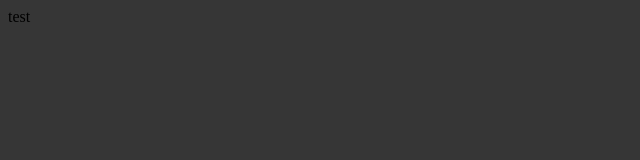
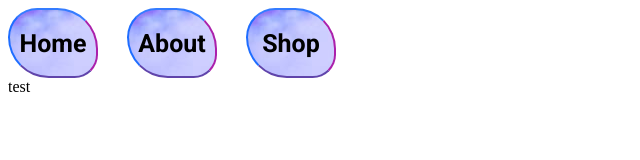
Before and after one commit to Michael-Hazan/Website-Randomness, a website: page public/index.html in a window 1280 px wide. Shown: the whole page, without its empty margins (0-640 px from the left). Drawn offline with Linux system fonts and the light colour scheme.

Commit message:
main page

```diff
--- a/public/css/index.css
+++ b/public/css/index.css
@@ -1,3 +1,27 @@
-html.BlackMode{
-	background-color: rgb(54, 54, 54);
+@import url("https://fonts.googleapis.com/css2?family=Roboto:wght@700&display=swap");
+
+html.DarkMode {
+  background-color: rgb(54, 54, 54);
 }
+html.LightMode {
+  background-color: rgb(204, 204, 204);
+}
+li.li-pages {
+  display: inline;
+}
+
+button.pages-button {
+  font-family: "Roboto", sans-serif;
+  font-size: 25px;
+  width: 90px;
+  height: 70px;
+  border-top-color: rgb(53, 124, 255);
+  border-left-color: rgb(30, 109, 255);
+  border-bottom-color: rgb(143, 102, 255);
+  border-right-color: rgb(255, 49, 255);
+  border-radius: 100px 140px 80px;
+  background-image: url("./imgs/rainbow-sky.jpg");
+}
+button.pages-button:not(:last-child) {
+  margin-right: 25px;
+}
--- a/public/index.html
+++ b/public/index.html
@@ -5,6 +5,13 @@
 		<link rel="stylesheet" href="./css/index.css">
 		<link rel="icon" href="https://static.truckersmp.com/images/vtc/logo/21823.1594940844.png">
 		<title>Home</title>
+		<header>
+			<li class="li-pages">
+				<button class="pages-button">Home</button>
+				<button class="pages-button">About</button>
+				<button class="pages-button">Shop</button>
+			</li>
+		</header>
 	</head>
 	<body>
 		<div>
```
